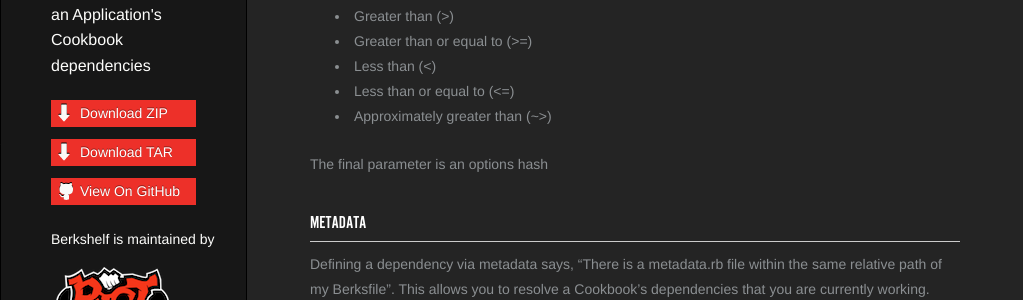
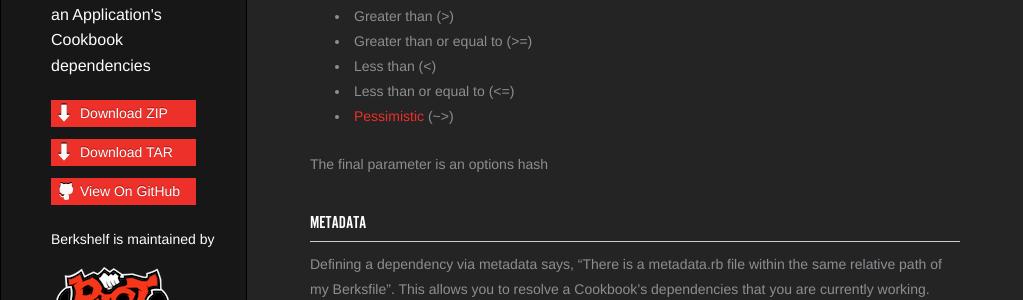
Before and after one commit to berkshelf/berkshelf, a Jekyll site: the page built from index.html, in a window 1280 px wide and 900 px high, scrolled down 8751 px. Shown: the part 152-452 px from the top of the window, without its empty margins (0-1023 px from the left). Built offline with Jekyll 4.4.1, drawn with Linux system fonts in a browser that asks for light colours.

Commit message:
Pessimistic is the correct terminology

```diff
--- a/_includes/index.md
+++ b/_includes/index.md
@@ -284,7 +284,7 @@ The second parameter is a `version constraint` and is optional. If no version co
 * Greater than or equal to (>=)
 * Less than (<)
 * Less than or equal to (<=)
-* Approximately greater than (~>)
+* [Pessimistic](http://robots.thoughtbot.com/rubys-pessimistic-operator/) (~>)
 
 The final parameter is an options hash
 
```
